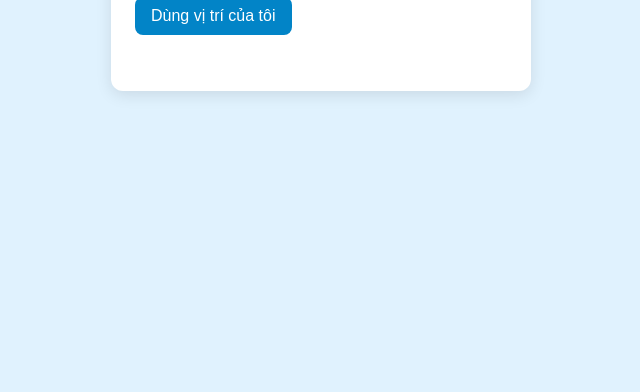
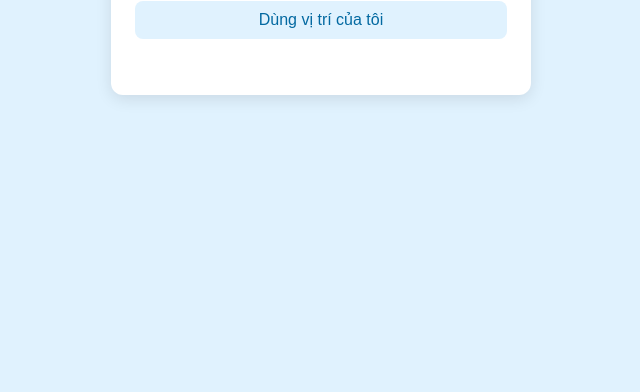
Before and after one commit to nvanbao/weather-checker, a plain HTML site: page index.html in a window 1280 px wide. Shown: the part 408-800 px from the top of the page, without its empty margins (319-959 px from the left). Drawn offline with Linux system fonts and the light colour scheme.

Commit message:
style: add secondary button style

```diff
--- a/style.css
+++ b/style.css
@@ -100,3 +100,14 @@ button:hover {
   color: #334155;
   line-height: 1.8;
 }
+
+.secondary {
+    width: 100%;
+    margin-top: 8px;
+    background: #e0f2fe;
+    color: #0369a1;
+}
+
+    .secondary:hover {
+        background: #bae6fd;
+    }
```
